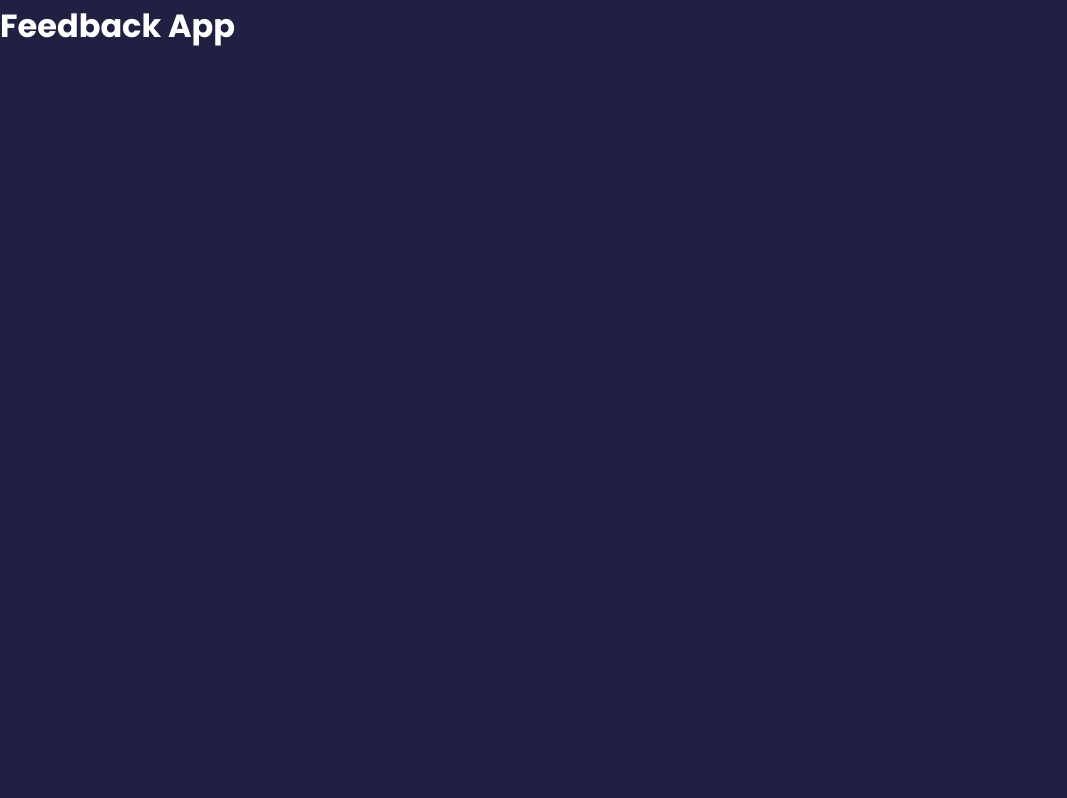
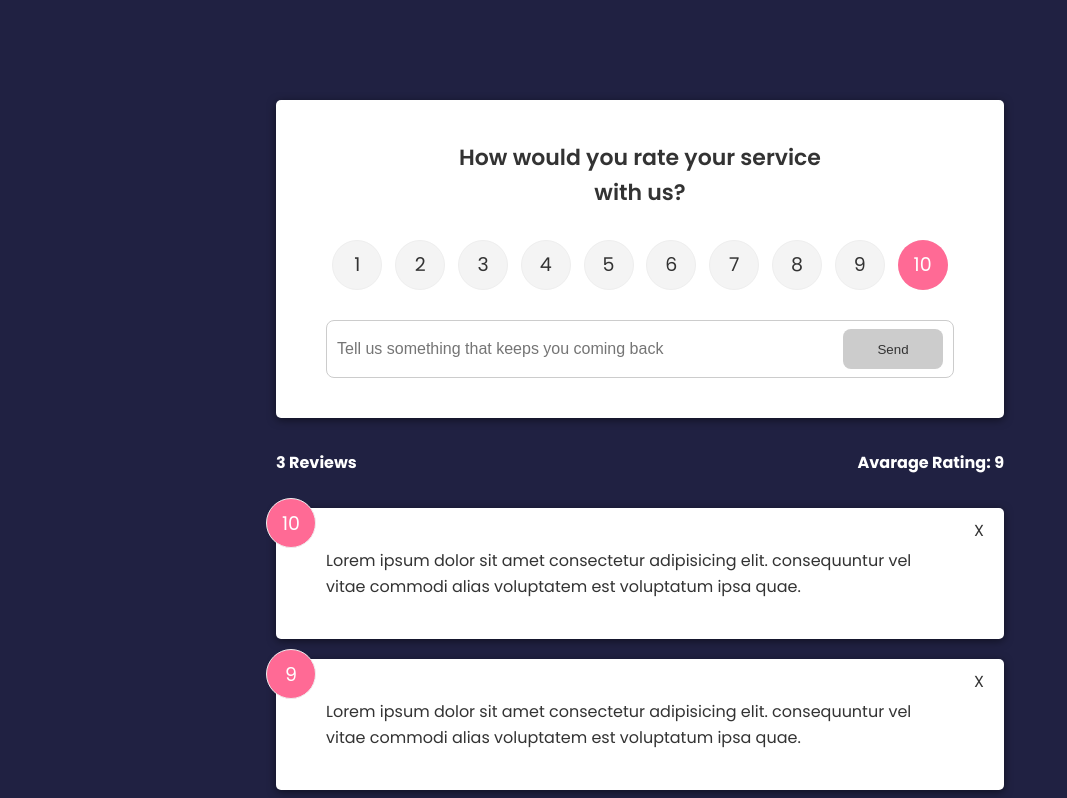
Before and after one commit to AmkaE/svelte-tutorial, a Svelte app: page / in a window 1280 px wide. Shown: the top 798 px of the page, without its empty margins (0-1067 px from the left). Built offline with nearby package versions, Linux system fonts and the light colour scheme.

Commit message:
complete project without Store

```diff
--- a/src/App.svelte
+++ b/src/App.svelte
@@ -1,6 +1,47 @@
 <script>
+	import FeedbackForm from './lib/FeedbackForm.svelte';
+	import FeedbackList from './lib/FeedbackList.svelte';
+	import FeedbackStats from './lib/FeedbackStats.svelte';
+
+	let feedback = [
+		{
+			id: 1,
+			rating: 10,
+			text: 'Lorem ipsum dolor sit amet consectetur adipisicing elit. consequuntur vel vitae commodi alias voluptatem est voluptatum ipsa quae.',
+		},
+		{
+			id: 2,
+			rating: 9,
+			text: 'Lorem ipsum dolor sit amet consectetur adipisicing elit. consequuntur vel vitae commodi alias voluptatem est voluptatum ipsa quae.',
+		},
+		{
+			id: 3,
+			rating: 8,
+			text: 'Lorem ipsum dolor sit amet consectetur adipisicing elit. consequuntur vel vitae commodi alias voluptatem est voluptatum ipsa quae.',
+		},
+	];
+
+	$: total = feedback.length;
+	$: avarage =
+		feedback.reduce((prevVal, item) => prevVal + item.rating, 0) / total;
+
+	const deleteFeedback = e => {
+		const itemId = e.detail;
+
+		feedback = feedback.filter(item => item.id !== itemId);
+	};
+
+	const addFeedback = e => {
+		const newFeedback = e.detail;
+
+		feedback = [newFeedback, ...feedback];
+	};
 </script>
 
 <main>
-	<h1>Feedback App</h1>
+	<main class="container">
+		<FeedbackForm on:add-feedback={addFeedback} />
+		<FeedbackStats {total} {avarage} />
+		<FeedbackList {feedback} on:delete-feedback={deleteFeedback} />
+	</main>
 </main>
--- /dev/null
+++ b/src/lib/Button.svelte
@@ -0,0 +1,45 @@
+<script>
+	export let styleName = 'primary';
+	export let type = 'button';
+	export let disabled = false;
+</script>
+
+<button {type} {disabled} class={styleName}>
+	<slot />
+</button>
+
+<style>
+	button {
+		color: #fff;
+		border: 0;
+		border-radius: 8px;
+		color: #fff;
+		width: 100px;
+		height: 40px;
+		cursor: pointer;
+	}
+
+	.primary {
+		background-color: #202142;
+	}
+
+	.secondary {
+		background: #ff6a95;
+	}
+
+	button:hover {
+		transform: scale(0.98);
+		opacity: 0.9;
+	}
+
+	button:disabled {
+		background-color: #cccccc;
+		color: #333;
+		cursor: auto;
+	}
+
+	button:disabled:hover {
+		transform: scale(1);
+		opacity: 1;
+	}
+</style>
--- /dev/null
+++ b/src/lib/Card.svelte
@@ -0,0 +1,15 @@
+<div class="card">
+	<slot />
+</div>
+
+<style>
+	.card {
+		background: #fff;
+		border-radius: 5px;
+		padding: 40px 50px;
+		color: #333;
+		box-shadow: 0 2px 8px 0px rgba(0, 0, 0, 0.5);
+		margin: 1.25rem 0;
+		position: relative;
+	}
+</style>
--- /dev/null
+++ b/src/lib/FeedbackForm.svelte
@@ -0,0 +1,110 @@
+<script>
+	import { createEventDispatcher } from 'svelte';
+	import Card from './Card.svelte';
+	import Button from './Button.svelte';
+	import RatingSelect from './RatingSelect.svelte';
+
+	let text = '';
+	let rating = 10;
+	let btnDisabled = true;
+	let min = 10;
+	let message;
+
+	const dispatch = createEventDispatcher();
+
+	const handleSelect = e => (rating = e.detail);
+
+	const handleSubmit = () => {
+		if (text.trim().length > min) {
+			const newFeedback = {
+				id: crypto.randomUUID(),
+				text,
+				rating: +rating,
+			};
+
+			dispatch('add-feedback', newFeedback);
+
+			text = '';
+			message = '';
+			return;
+		}
+
+		message = `Please enter at least ${min} characters`;
+	};
+
+	const handleInput = () => {
+		if (text.trim().length < min) {
+			message = `Please enter at least ${min} characters`;
+			btnDisabled = true;
+			return;
+		}
+
+		message = '';
+		btnDisabled = false;
+	};
+</script>
+
+<Card>
+	<header>
+		<h2>How would you rate your service with us?</h2>
+	</header>
+	<form on:submit|preventDefault={handleSubmit}>
+		<RatingSelect on:rating-select={handleSelect} />
+		<div class="input-group">
+			<input
+				type="text"
+				on:input={handleInput}
+				bind:value={text}
+				placeholder="Tell us something that keeps you coming back"
+			/>
+			<Button disabled={btnDisabled} type="submit" styleName="secondary"
+				>Send</Button
+			>
+		</div>
+
+		<!-- validation message -->
+		{#if message}
+			<div class="message">
+				{message}
+			</div>
+		{/if}
+	</form>
+</Card>
+
+<style>
+	header {
+		max-width: 400px;
+		margin: auto;
+	}
+
+	header h2 {
+		font-size: 22px;
+		font-weight: 600;
+		text-align: center;
+	}
+
+	.input-group {
+		display: flex;
+		flex-direction: row;
+		border: 1px solid #ccc;
+		padding: 8px 10px;
+		border-radius: 8px;
+		margin-top: 15px;
+	}
+
+	input {
+		flex-grow: 2;
+		border: none;
+		font-size: 16px;
+	}
+
+	input:focus {
+		outline: none;
+	}
+
+	.message {
+		padding-top: 10px;
+		text-align: center;
+		color: rebeccapurple;
+	}
+</style>
--- /dev/null
+++ b/src/lib/FeedbackItem.svelte
@@ -0,0 +1,45 @@
+<script>
+	import { createEventDispatcher } from 'svelte';
+	import Card from './Card.svelte';
+
+	export let item = {};
+
+	const dispatch = createEventDispatcher();
+
+	const handleDelete = itemId => {
+		dispatch('delete-feedback', itemId);
+	};
+</script>
+
+<Card>
+	<div class="num-display">{item.rating}</div>
+
+	<!-- svelte-ignore a11y-click-events-have-key-events -->
+	<div class="close" on:click={() => handleDelete(item.id)}>X</div>
+	<p class="text-display">{item.text}</p>
+</Card>
+
+<style>
+	.num-display {
+		position: absolute;
+		top: -10px;
+		left: -10px;
+		width: 50px;
+		height: 50px;
+		background: #ff6a95;
+		color: #fff;
+		border: 1px #eee solid;
+		border-radius: 50%;
+		padding: 10px;
+		text-align: center;
+		font-size: 19px;
+	}
+	.close {
+		position: absolute;
+		top: 10px;
+		right: 20px;
+		cursor: pointer;
+		background: none;
+		border: none;
+	}
+</style>
--- /dev/null
+++ b/src/lib/FeedbackList.svelte
@@ -0,0 +1,12 @@
+<script>
+	import FeedbackItem from './FeedbackItem.svelte';
+	import { scale, fade } from 'svelte/transition';
+
+	export let feedback = [];
+</script>
+
+{#each feedback as item (item.id)}
+	<div in:scale out:fade={{ duration: 500 }}>
+		<FeedbackItem {item} on:delete-feedback />
+	</div>
+{/each}
--- /dev/null
+++ b/src/lib/FeedbackStats.svelte
@@ -0,0 +1,18 @@
+<script>
+	export let total = 0;
+	export let avarage = 0;
+</script>
+
+<div class="feedback-stats">
+	<h4>{total} Reviews</h4>
+	<h4>Avarage Rating: {avarage}</h4>
+</div>
+
+<style>
+	.feedback-stats {
+		display: flex;
+		justify-content: space-between;
+		align-items: center;
+		margin: 2rem 0;
+	}
+</style>
--- /dev/null
+++ b/src/lib/RatingSelect.svelte
@@ -0,0 +1,170 @@
+<script>
+	import { createEventDispatcher } from 'svelte';
+
+	let selected = 10;
+
+	const dispatch = createEventDispatcher();
+
+	const onChange = e => {
+		selected = e.target.value;
+		dispatch('rating-select', selected);
+	};
+</script>
+
+<ul class="rating">
+	<li>
+		<input
+			type="radio"
+			id="num1"
+			name="rating"
+			value="1"
+			on:change={onChange}
+			checked={selected === 1}
+		/>
+		<label for="num1">1</label>
+	</li>
+	<li>
+		<input
+			type="radio"
+			id="num2"
+			name="rating"
+			value="2"
+			on:change={onChange}
+			checked={selected === 2}
+		/>
+		<label for="num2">2</label>
+	</li>
+	<li>
+		<input
+			type="radio"
+			id="num3"
+			name="rating"
+			value="3"
+			on:change={onChange}
+			checked={selected === 3}
+		/>
+		<label for="num3">3</label>
+	</li>
+	<li>
+		<input
+			type="radio"
+			id="num4"
+			name="rating"
+			value="4"
+			on:change={onChange}
+			checked={selected === 4}
+		/>
+		<label for="num4">4</label>
+	</li>
+	<li>
+		<input
+			type="radio"
+			id="num5"
+			name="rating"
+			value="5"
+			on:change={onChange}
+			checked={selected === 5}
+		/>
+		<label for="num5">5</label>
+	</li>
+	<li>
+		<input
+			type="radio"
+			id="num6"
+			name="rating"
+			value="6"
+			on:change={onChange}
+			checked={selected === 6}
+		/>
+		<label for="num6">6</label>
+	</li>
+	<li>
+		<input
+			type="radio"
+			id="num7"
+			name="rating"
+			value="7"
+			on:change={onChange}
+			checked={selected === 7}
+		/>
+		<label for="num7">7</label>
+	</li>
+	<li>
+		<input
+			type="radio"
+			id="num8"
+			name="rating"
+			value="8"
+			on:change={onChange}
+			checked={selected === 8}
+		/>
+		<label for="num8">8</label>
+	</li>
+	<li>
+		<input
+			type="radio"
+			id="num9"
+			name="rating"
+			value="9"
+			on:change={onChange}
+			checked={selected === 9}
+		/>
+		<label for="num9">9</label>
+	</li>
+	<li>
+		<input
+			type="radio"
+			id="num10"
+			name="rating"
+			value="10"
+			on:change={onChange}
+			checked={selected === 10}
+		/>
+		<label for="num10">10</label>
+	</li>
+</ul>
+
+<style>
+	.rating {
+		display: flex;
+		align-items: center;
+		justify-content: space-around;
+		margin: 30px 0;
+	}
+	.rating li {
+		position: relative;
+		background: #f4f4f4;
+		width: 50px;
+		height: 50px;
+		padding: 10px;
+		text-align: center;
+		border-radius: 50%;
+		font-size: 19px;
+		border: 1px #eee solid;
+		transition: 0.3s;
+	}
+	.rating li label {
+		position: absolute;
+		top: 50%;
+		left: 50%;
+		width: 50px;
+		height: 50px;
+		padding: 10px;
+		border-radius: 50%;
+		transform: translate(-50%, -50%);
+		cursor: pointer;
+	}
+	.rating li:hover {
+		background: #ff6a95;
+		color: #fff;
+	}
+	/* Make actual radio select invisible */
+	[type='radio'] {
+		opacity: 0;
+	}
+	/* Use the sibling select */
+	[type='radio']:checked ~ label {
+		background: #ff6a95;
+		color: #fff;
+	}
+</style>
```
